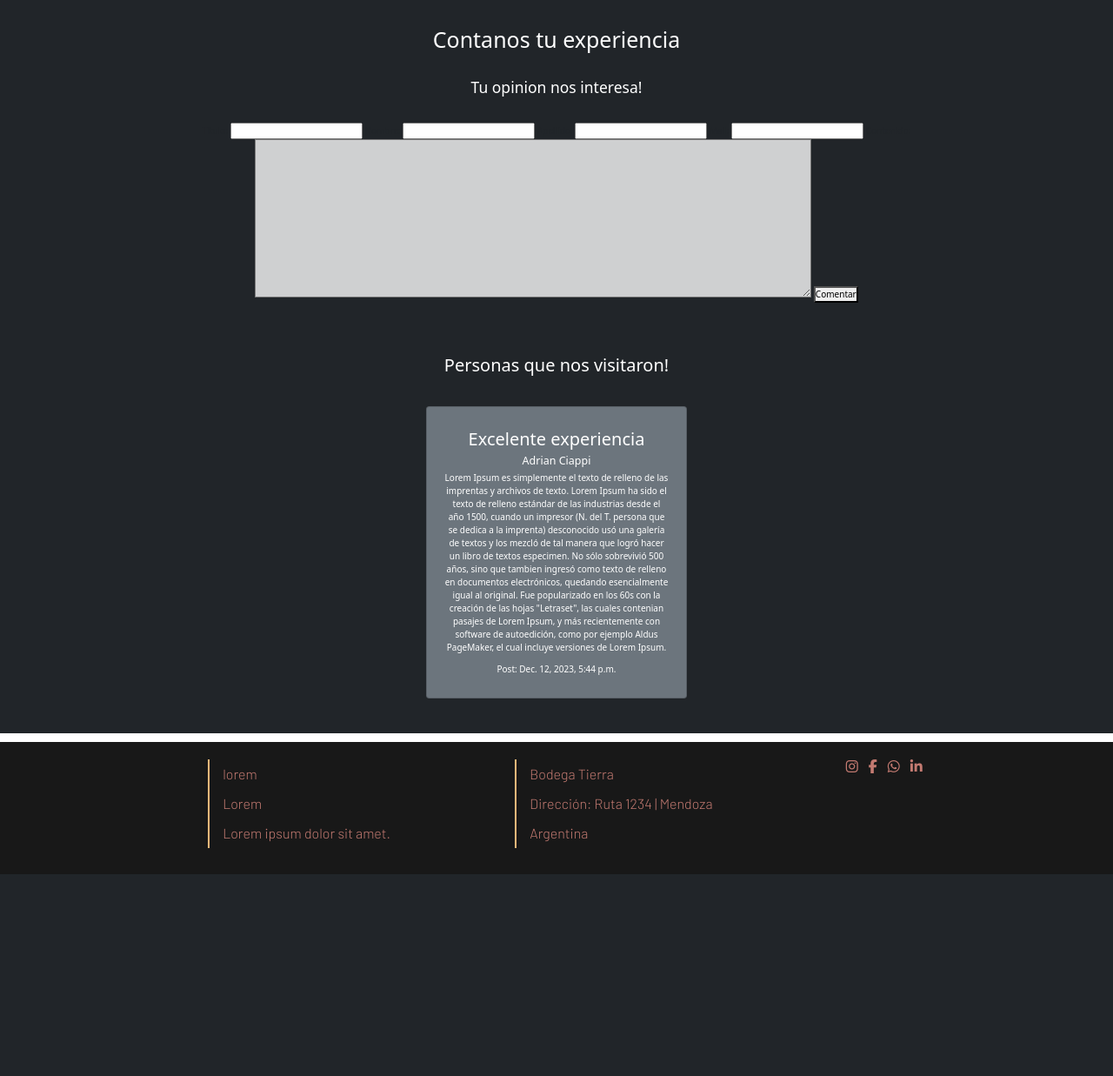
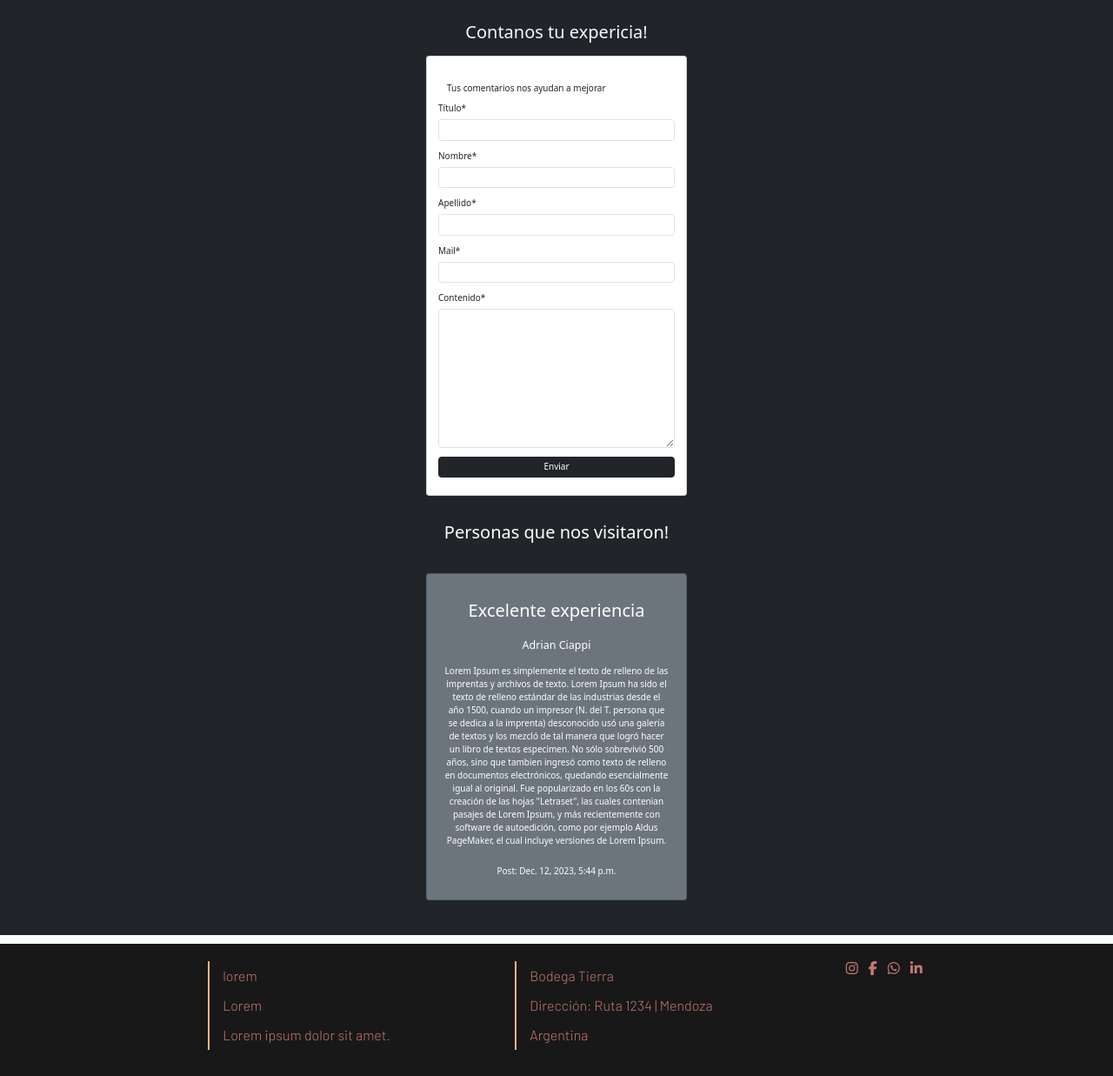
Before and after one commit to anciappi/tierra-wines-django, a Django app: page /experiencias/ in a window 1280 px wide. Shown: the part 104-1341 px from the top of the page at 87% size. Before the commit the page ends 1109 px from the top, so only its background shows below. Run offline with Django 4.2, Linux system fonts and the light colour scheme; data comes from the database, SQL or seed files in the repository; both versions use the stored data as it was after the commit; some libraries are stand-ins or nearby versions; some web fonts are replaced; grey boxes are pictures that could not be loaded.

Commit message:
3er commit deploy | mejora en form experiencia

```diff
--- a/experiencias/forms.py
+++ b/experiencias/forms.py
@@ -1,7 +1,13 @@
 from django.forms import ModelForm
+from django import forms
 from .models import Experiencia
 
 class ExpForm(ModelForm):
+    # titulo = forms.CharField(label='Título')
+    # name = forms.CharField(label='Nombre')
+    # last_name = forms.CharField(label='Apellido')
+    # mail = forms.EmailField(label='Mail')
+    # contenido = forms.CharField(label='Contenido')
     class Meta:
         model = Experiencia
         fields = ['titulo', 'name', 'last_name', 'mail', 'contenido']
--- a/experiencias/templates/experiencias/experiencias.html
+++ b/experiencias/templates/experiencias/experiencias.html
@@ -4,36 +4,51 @@
 
 {% block content %}
 
+{% load crispy_forms_tags %}
 <head>
   <link href="https://cdn.jsdelivr.net/npm/bootstrap@5.3.2/dist/css/bootstrap.min.css" rel="stylesheet" integrity="sha384-T3c6CoIi6uLrA9TneNEoa7RxnatzjcDSCmG1MXxSR1GAsXEV/Dwwykc2MPK8M2HN" crossorigin="anonymous">
 </head>
 
-<!-- Formulario de comentarios -->
-<article class="conteiner row justify-content-center bg-dark py-5">
-  <p class="h1 text-center mb-5 text-white">Contanos tu experiencia</p>
-  <p class="h3 text-center mb-5 text-white">Tu opinion nos interesa!</p>
-  <form action="" method="post" class="text-center">
-    {% csrf_token %}
-    {{form}}
-    <button>Comentar</button>
-  </form>
-</article>
+
 
 <!-- Seccion de comentarios -->
 <section class="container-fluid row justify-content-center bg-dark m-0 pb-3">
+  <div class="container mt-3 bg-dark" >
+
+      <h2 class="text-center m-4 text-light">Contanos tu expericia!</h2>
+      <form method="POST" action="">
+          {% csrf_token %}
+
+          <div class="card mx-auto py-3" style="width: 30rem" >
+              <div class="card-body">
+                  <h6 class="card-title m-3" > Tus comentarios nos ayudan a mejorar </h6>
+
+                  {{ form|crispy }}
+
+                  <div class="d-grid gap-2">
+                    <button class="btn btn-dark float-end" type="submit" >Enviar</button>
+                  </div>
+              </div>
+          </div>
+      </form>
+  </div>
+
   <p class="h2 text-center mt-5 text-white">Personas que nos visitaron!</p>
+
   {% for exp in exp %}
   <div class="col-sm-6 card bg-secondary text-white my-5 mx-2 px-3 py-4 text-center" style="width: 30rem; height: auto">
 
     <div class="card-body">
-      <h2 class="card-title">{{exp.titulo}}</h2>
-      <h5 class="card-title-2">{{exp.name}} {{exp.last_name}}</h5>
+      <h2 class="card-title p-2">{{exp.titulo}}</h2>
+      <h5 class="card-title-2 p-3">{{exp.name}} {{exp.last_name}}</h5>
       <p class="card-text">{{exp.contenido}}</p>
-      <p class="card-text">Post: {{exp.fecha}}</p>
+      <p class="card-text pt-3">Post: {{exp.fecha}}</p>
     </div>
   </div>
   {% endfor %}
 </section>
 
 
+
+
 {% endblock %}
--- a/experiencias/views.py
+++ b/experiencias/views.py
@@ -13,7 +13,6 @@ def experiencias(request):
         'form': ExpForm,
         })
     else:
-       print(request.POST)
        form = ExpForm(request.POST, request.FILES)
        if form.is_valid():
            form.save()
```
Also changed, not shown: tierraWines/settings.py (+14 -38 lines), db.sqlite3, 1 other file.
